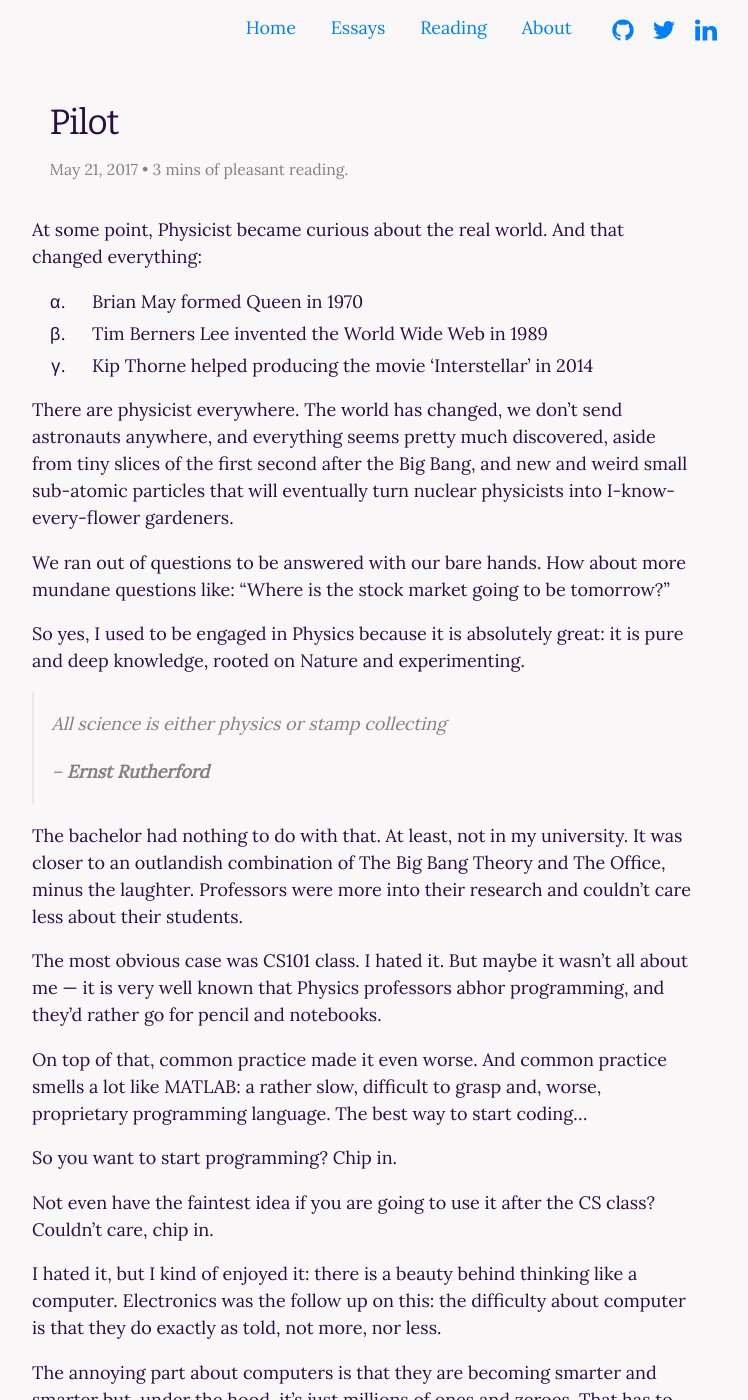
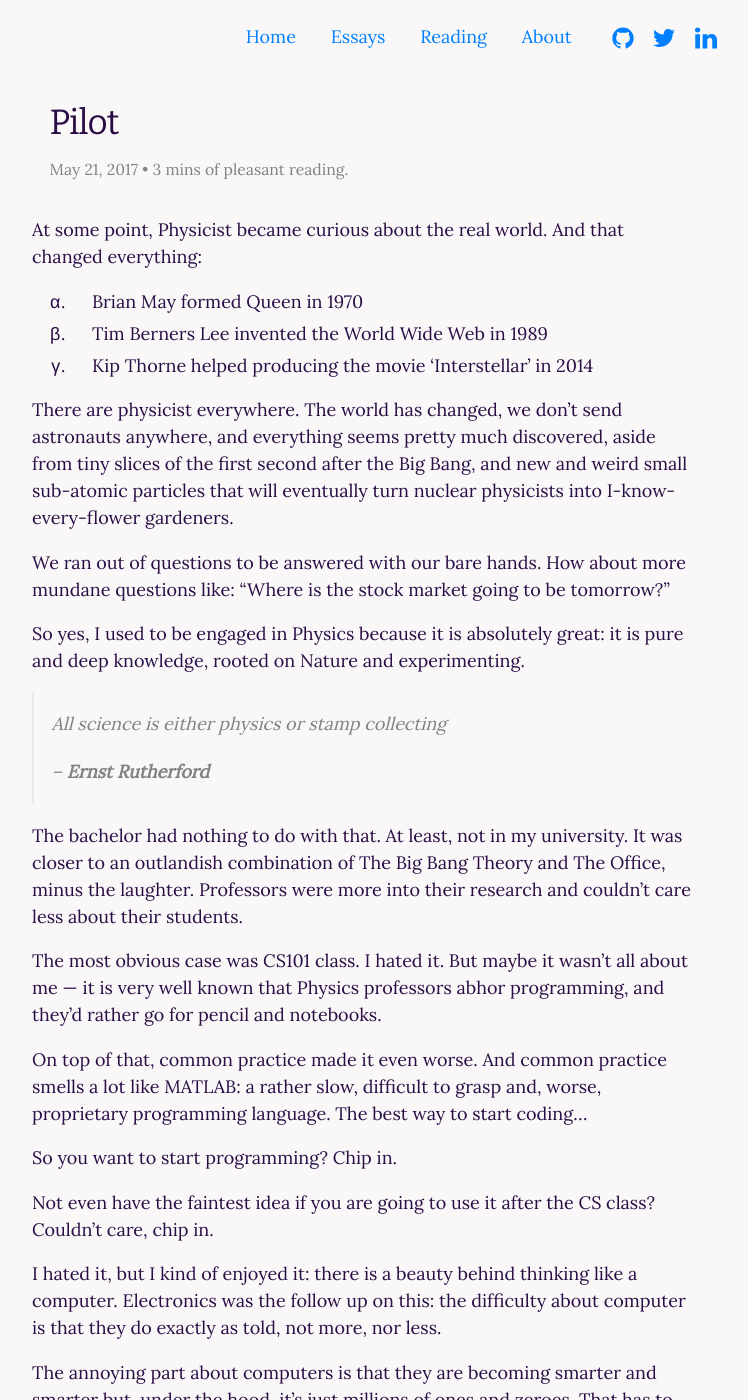
Before and after one commit to ohduran/ohduran.github.io, a Jekyll site: the page built from _posts/2017-05-21-pilot.md, in a window 1280 px wide and 1400 px high. Shown: the whole window, without its empty margins (278-1026 px from the left). Built offline with Jekyll 4.4.1, drawn with Linux system fonts in a browser that asks for light colours.

Commit message:
navbar padding

```diff
--- a/_sass/_base.scss
+++ b/_sass/_base.scss
@@ -41,13 +41,12 @@ ul, ol, dl, figure,
 
 hr {
   border-width: 0.01px;
-  margin-bottom: $spacing-unit / 2;
 }
 
 
 .hr-text {
   border-width: 0.01px;
-  margin-bottom: 20px / 2;
+  margin: $spacing-unit;
   line-height: 0.1px;
   position: relative;
   outline: 0;
--- a/_sass/_layout.scss
+++ b/_sass/_layout.scss
@@ -3,6 +3,7 @@
  */
 .site-header {
     // border-top: 10px solid $background-head;
+    padding-top: 0.25*$spacing-unit;
     background-color: $background-header;
     min-height: $spacing-unit;
     min-width: 100%;
```
